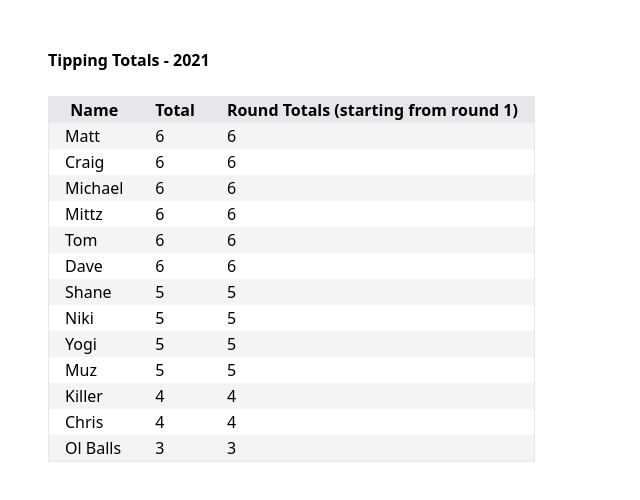
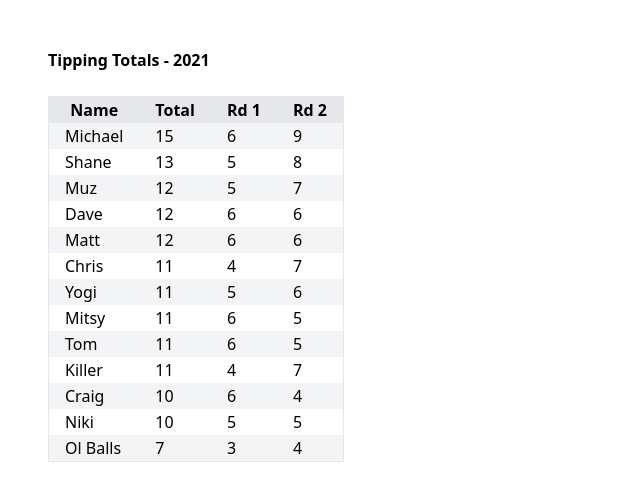
Before and after one commit to krakerag/the-abyss-tipping, a Vue app: page / in a window 1280 px wide. Shown: the top 500 px of the page, without its empty margins (0-640 px from the left). Built offline with nearby package versions, Linux system fonts and the light colour scheme.

Commit message:
Round 2 updates

```diff
--- a/src/components/Tipping.vue
+++ b/src/components/Tipping.vue
@@ -6,14 +6,14 @@
         <tr class="bg-gray-200">
           <th class="px-4">Name</th>
           <th class="px-4">Total</th>
-          <th class="px-4 font-bold">Round Totals (starting from round 1)</th>
+          <th class="px-4 font-bold" v-for="(item, key) in getSortedTips()[0].tips" :key="key">Rd {{ key + 1 }}</th>
         </tr>
       </thead>
       <tbody>
         <tr v-for="tipper in getSortedTips()" :key="tipper.name">
           <td class="px-4">{{ tipper.name }}</td>
           <td class="px-4">{{ tipper.total }}</td>
-          <td class="px-4">{{ tipper.tips.join() }}</td>
+          <td class="px-4" v-for="round in tipper.tips" :key="round.id">{{ round }}</td>
         </tr>
       </tbody>
     </table>
--- a/src/tips.json
+++ b/src/tips.json
@@ -1,53 +1,53 @@
 [{
-  "name": "Matt",
-  "tips": [6]
+  "name": "Michael",
+  "tips": [6,9]
+},
+{
+  "name": "Chris",
+  "tips": [4,7]
+},
+{
+  "name": "Yogi",
+  "tips": [5,6]
+},
+{
+  "name": "Shane",
+  "tips": [5,8]
+},
+{
+  "name": "Muz",
+  "tips": [5,7]
+},
+{
+  "name": "Craig",
+  "tips": [6,4]
+},
+{
+  "name": "Niki",
+  "tips": [5,5]
+},
+{
+  "name": "Dave",
+  "tips": [6,6]
+},
+{
+  "name": "Ol Balls",
+  "tips": [3,4]
+},
+{
+  "name": "Mitsy",
+  "tips": [6,5]
+},
+{
+  "name": "Tom",
+  "tips": [6,5]
 },
 {
   "name": "Killer",
-  "tips": [4]
+  "tips": [4,7]
 },
 {
-  "name": "Craig",
-  "tips": [6]
-},
-{
-  "name": "Shane",
-  "tips": [5]
-},
-{
-  "name": "Michael",
-  "tips": [6]
-},
-{
-  "name": "Mittz",
-  "tips": [6]
-},
-{
-  "name": "Niki",
-  "tips": [5]
-},
-{
-  "name": "Tom",
-  "tips": [6]
-},
-{
-  "name": "Dave",
-  "tips": [6]
-},
-{
-  "name": "Ol Balls",
-  "tips": [3]
-},
-{
-  "name": "Yogi",
-  "tips": [5]
-},
-{
-  "name": "Muz",
-  "tips": [5]
-},
-{
-  "name": "Chris",
-  "tips": [4]
+  "name": "Matt",
+  "tips": [6,6]
 }
 ]
```
